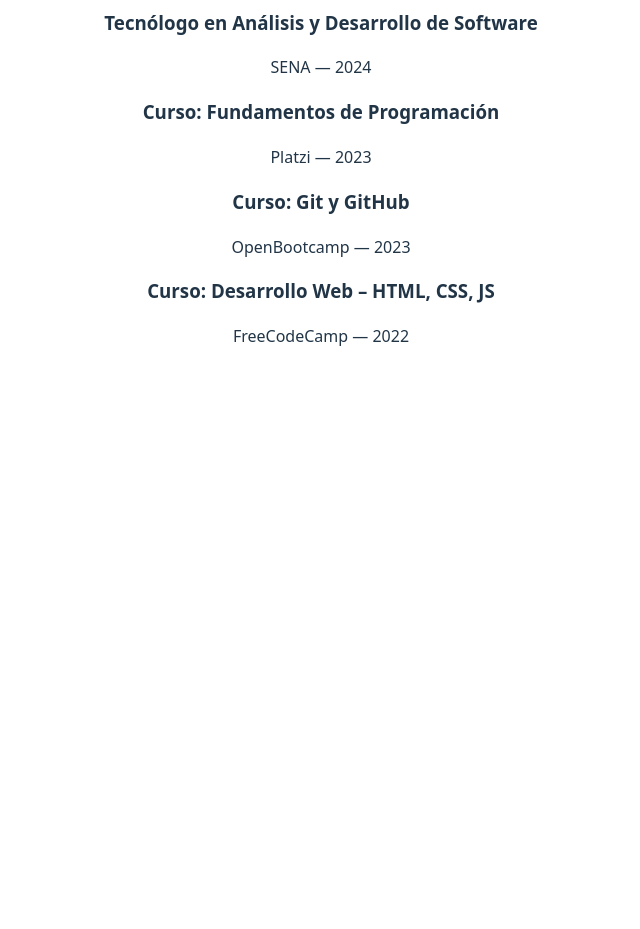
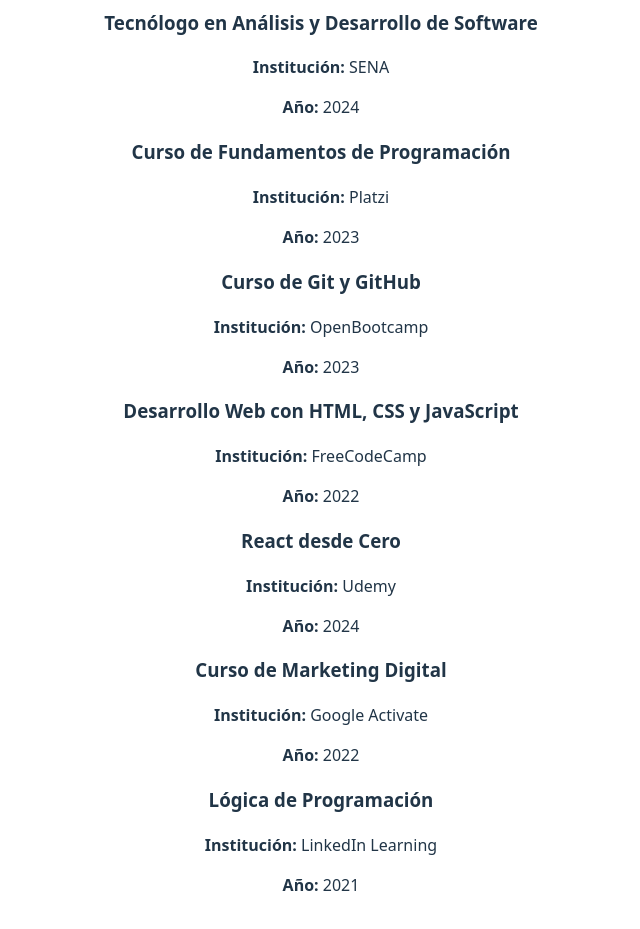
Before and after one commit to MAICOL-ESNEIDER-SAS/cv-react-maicol-posada, a React (Vite) app: page / in a window 1280 px wide. Shown: the part 2340-3269 px from the top of the page, without its empty margins (319-959 px from the left). Before the commit the page ends 2736 px from the top, so only its background shows below. Built offline with nearby package versions, Linux system fonts and the light colour scheme.

Commit message:
feat: componente Educacion dinamico con formación complementaria

```diff
--- a/src/components/Educacion.jsx
+++ b/src/components/Educacion.jsx
@@ -1,27 +1,53 @@
 function Educacion() {
+  const estudios = [
+    {
+      institucion: "SENA",
+      curso: "Tecnólogo en Análisis y Desarrollo de Software",
+      año: "2024"
+    },
+    {
+      institucion: "Platzi",
+      curso: "Curso de Fundamentos de Programación",
+      año: "2023"
+    },
+    {
+      institucion: "OpenBootcamp",
+      curso: "Curso de Git y GitHub",
+      año: "2023"
+    },
+    {
+      institucion: "FreeCodeCamp",
+      curso: "Desarrollo Web con HTML, CSS y JavaScript",
+      año: "2022"
+    },
+    {
+      institucion: "Udemy",
+      curso: "React desde Cero",
+      año: "2024"
+    },
+    {
+      institucion: "Google Activate",
+      curso: "Curso de Marketing Digital",
+      año: "2022"
+    },
+    {
+      institucion: "LinkedIn Learning",
+      curso: "Lógica de Programación",
+      año: "2021"
+    }
+  ];
+
   return (
     <section>
       <h2>Formación Académica</h2>
 
-      <div>
-        <h3>Tecnólogo en Análisis y Desarrollo de Software</h3>
-        <p>SENA — 2024</p>
-      </div>
-
-      <div>
-        <h3>Curso: Fundamentos de Programación</h3>
-        <p>Platzi — 2023</p>
-      </div>
-
-      <div>
-        <h3>Curso: Git y GitHub</h3>
-        <p>OpenBootcamp — 2023</p>
-      </div>
-
-      <div>
-        <h3>Curso: Desarrollo Web – HTML, CSS, JS</h3>
-        <p>FreeCodeCamp — 2022</p>
-      </div>
+      {estudios.map((est, index) => (
+        <div key={index}>
+          <h3>{est.curso}</h3>
+          <p><strong>Institución:</strong> {est.institucion}</p>
+          <p><strong>Año:</strong> {est.año}</p>
+        </div>
+        ))}
     </section>
   );
 }
```
